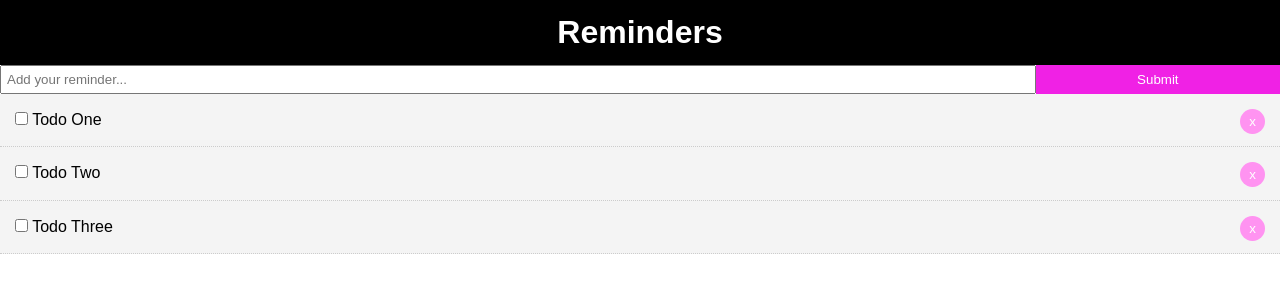
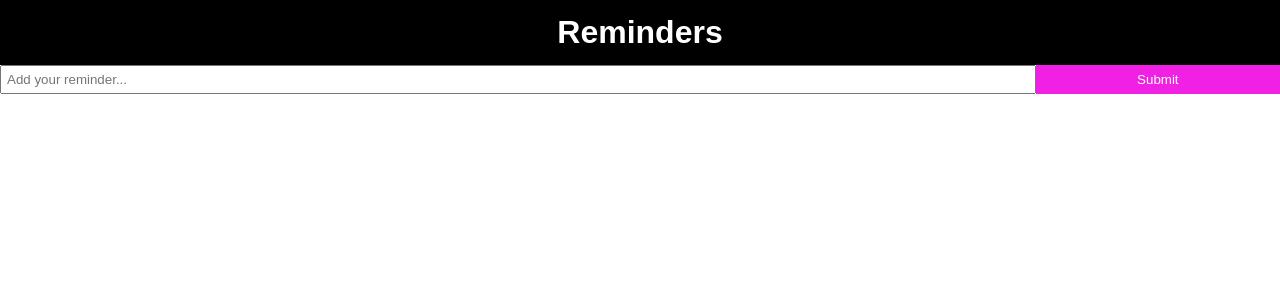
Before and after one commit to lynseahoss/VueTodoProject, a Vue app: page / in a window 1280 px wide. Shown: the top 300 px of the page. Built offline with nearby package versions, Linux system fonts and the light colour scheme.

Commit message:
imp axios & created get request- not working atm

```diff
--- a/src/App.vue
+++ b/src/App.vue
@@ -8,6 +8,7 @@
 </template>
 
 <script>
+import axios from 'axios';
 import Header from './components/layout/Header.vue'
 import Todos from './components/Todos.vue';
 import AddTodo from './components/AddTodo';
@@ -21,23 +22,7 @@
   },
   data(){
     return {
-     todos: [
-       {
-         id: 1,
-         title: "Todo One",
-         completed: false
-       },
-        {
-         id: 2,
-         title: "Todo Two",
-         completed: false
-       },
-        {
-         id: 3,
-         title: "Todo Three",
-         completed: false
-       },
-     ]
+     todos: []
     }
     },
     methods: {
@@ -46,6 +31,11 @@
       },
       addTodo(newTodo){
         this.todos = [...this.todos, newTodo]
+      },
+      created(){
+        axios.get('https://jsonplaceholder.typicode.com/todos')
+        .then(res=> this.todos = res.data)
+        .catch(err=>console.log(err))
       }
     }
   }
```
